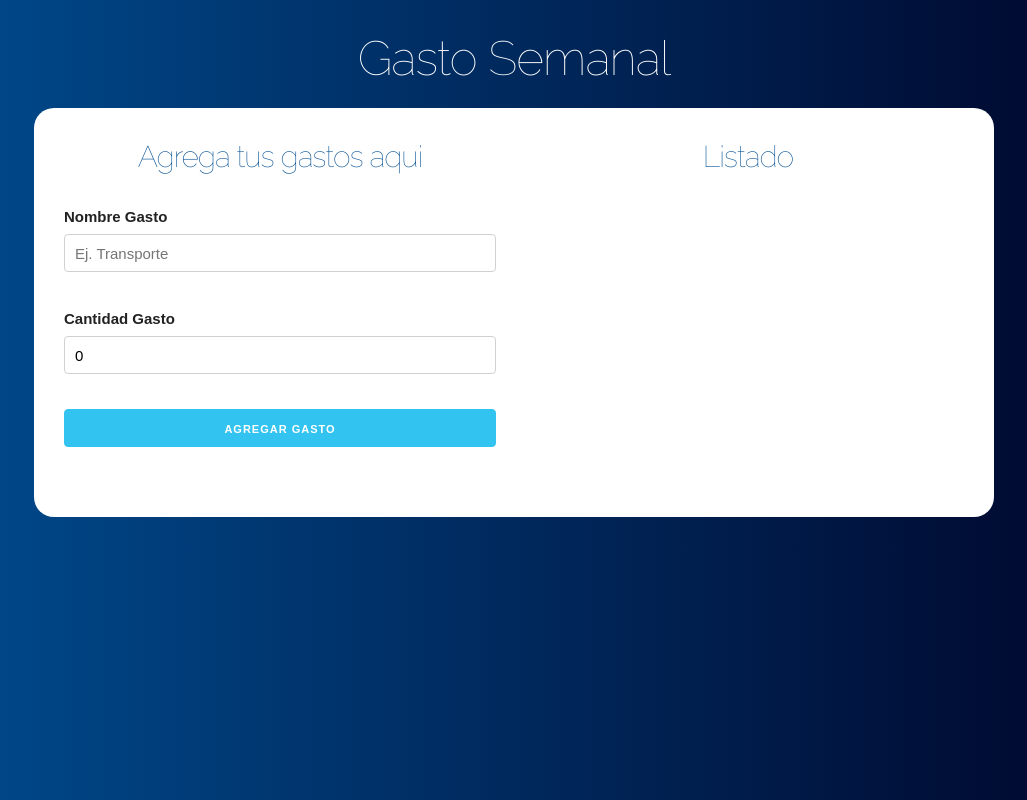
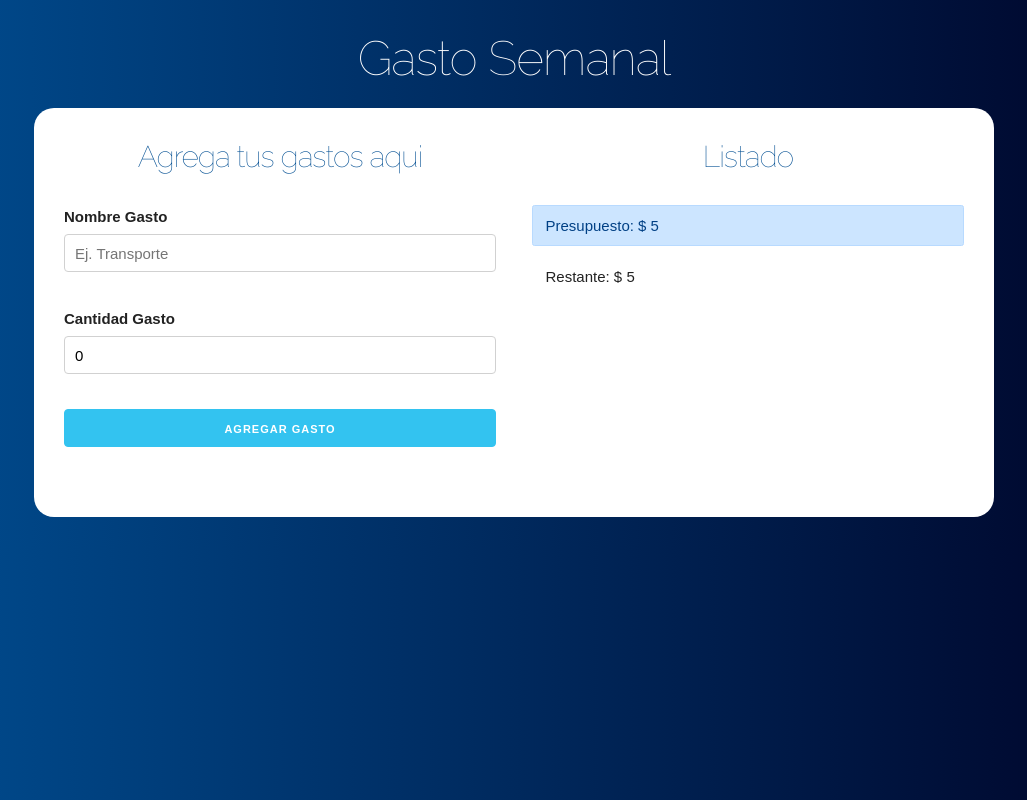
Before and after one commit to danieldamian09/App_Presupuesto, a React (Create React App) app in the folder presupuesto/: page / in a window 1280 px wide. Both pictures are taken after typing "5" into the empty fields and a click on the input "Definir Presupuesto". Shown: the whole page, without its empty margins (126-1153 px from the left). Built offline with nearby package versions, Linux system fonts and the light colour scheme.

Commit message:
componente que mostrara el presupuesto y el restante

```diff
--- a/presupuesto/src/App.js
+++ b/presupuesto/src/App.js
@@ -2,6 +2,7 @@ import React, { useState } from 'react';
 import Pregunta from './components/Pregunta';
 import Formulario from "./components/Formulario";
 import Listado from './components/Listado';
+import Controlpresupuesto from './components/Controlpresupuesto';
 
 function App() {
 
@@ -45,7 +46,11 @@ function App() {
                   <Listado
                     gastos={gastos}
                   />
-                  </div>
+                  <Controlpresupuesto
+                    presupuesto={presupuesto}
+                    restante={restante}
+                  />
+                </div>
               </div>
             )
           }
--- /dev/null
+++ b/presupuesto/src/components/Controlpresupuesto.js
@@ -0,0 +1,16 @@
+import React, { Fragment } from 'react';
+
+const Controlpresupuesto = ({ presupuesto, restante }) => {
+    return (
+        <Fragment>
+            <div className="alert alert-primary">
+                Presupuesto: $ {presupuesto}
+            </div>
+            <div className="alert">
+                Restante: $ {restante}
+            </div>
+        </Fragment>
+    );
+}
+
+export default Controlpresupuesto;
```
